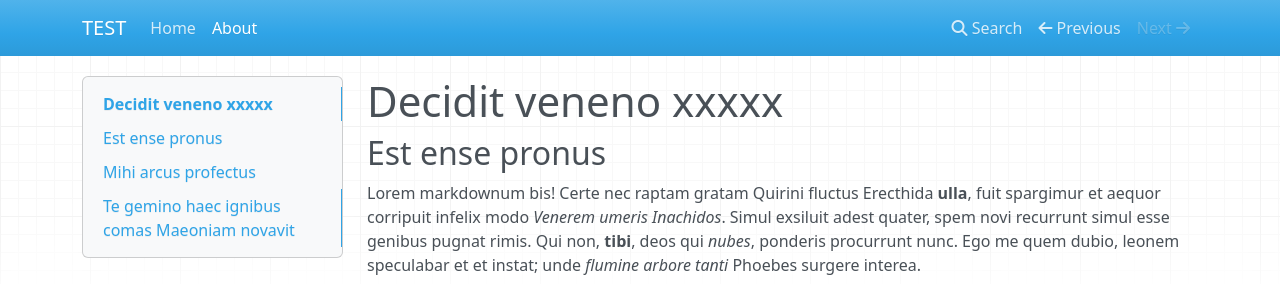
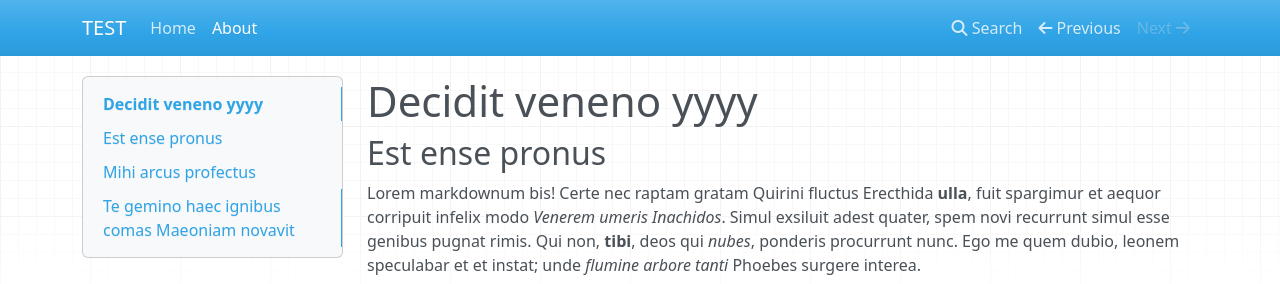
Before and after one commit to gaspardmoindrot/test_mkdocs, an MkDocs documentation site: the page built from docs/about.md, in a window 1280 px wide and 900 px high. Shown: the top 284 px of the window. Built offline with MkDocs 1.6.1, drawn with Linux system fonts in a browser that asks for light colours; nearby versions of some CDN libraries.

Commit message:
Update about.md

```diff
--- a/docs/about.md
+++ b/docs/about.md
@@ -1,4 +1,4 @@
-# Decidit veneno xxxxx
+# Decidit veneno yyyy
 
 ## Est ense pronus
 
```
